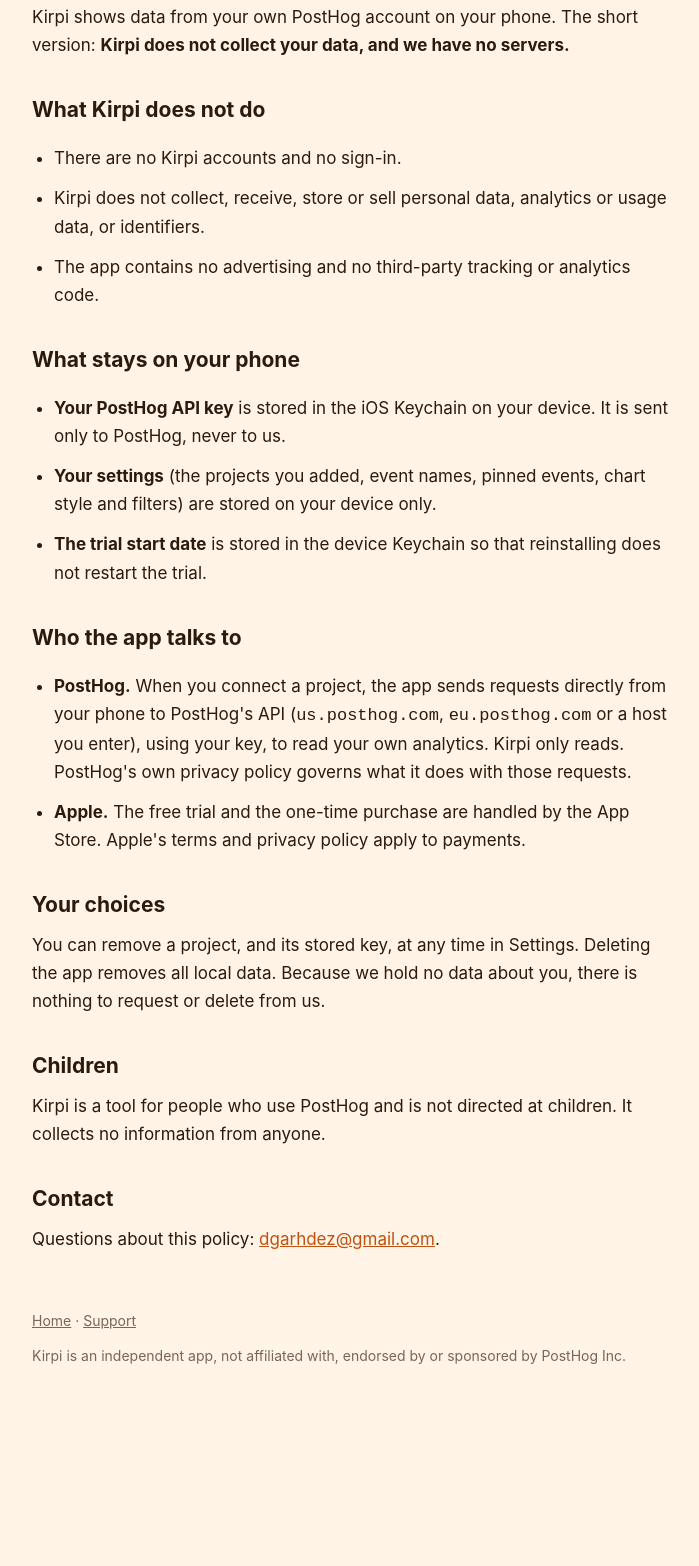
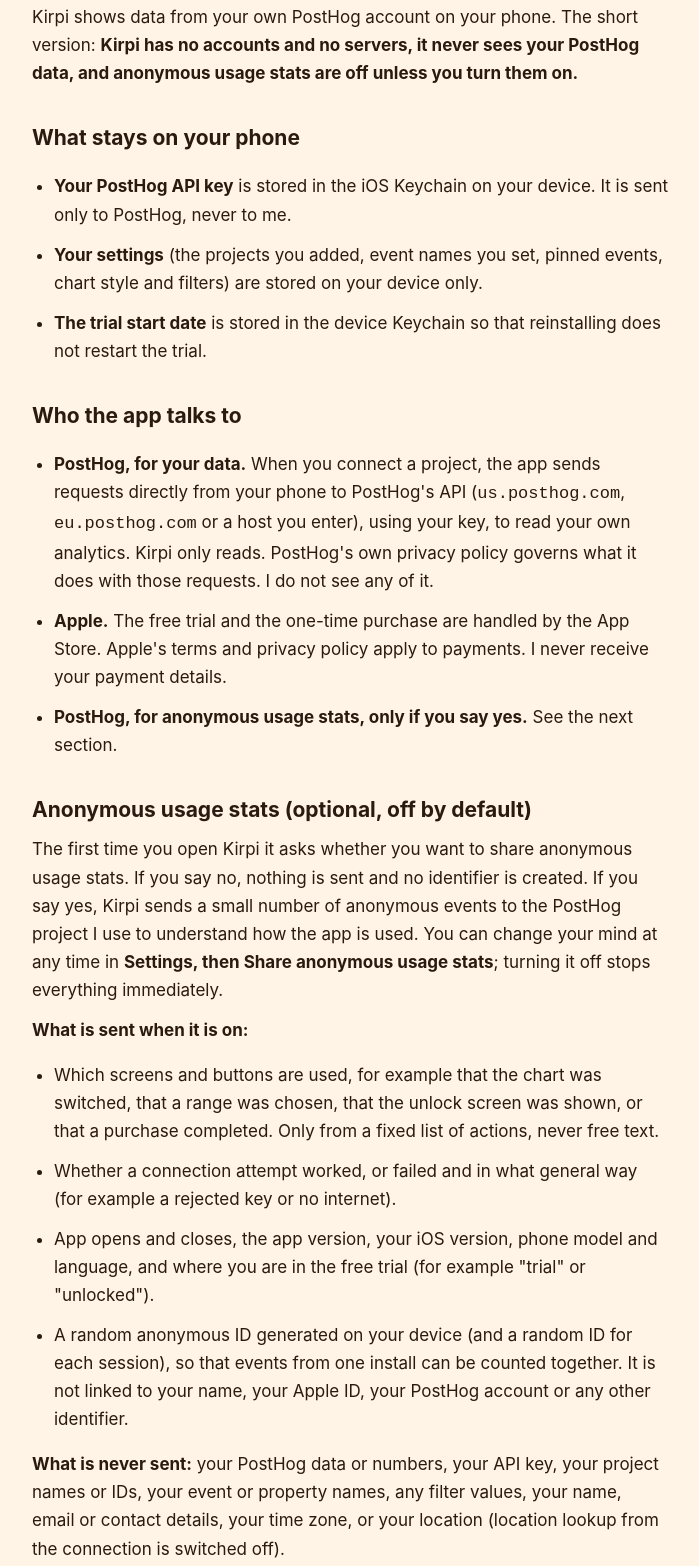
Before and after one commit to dgarhdez/kirpi-site, a plain HTML site: page privacy/index.html in a window 1280 px wide. Shown: the part 196-1762 px from the top of the page, without its empty margins (290-989 px from the left). Before the commit the page ends 1655 px from the top, so only its background shows below. Drawn offline with Linux system fonts and the light colour scheme.

Commit message:
Update site from the app repo

```diff
--- a/privacy/index.html
+++ b/privacy/index.html
@@ -4,7 +4,7 @@
 <meta charset="utf-8">
 <meta name="viewport" content="width=device-width, initial-scale=1">
 <title>Kirpi Privacy Policy</title>
-<meta name="description" content="Kirpi collects nothing. No accounts, no servers, no tracking.">
+<meta name="description" content="Kirpi has no accounts and no servers. Anonymous usage stats are off unless you turn them on.">
 <link rel="icon" href="../assets/icon.png">
 <link rel="stylesheet" href="../assets/style.css">
 </head>
@@ -14,33 +14,39 @@
   <h1>Privacy Policy</h1>
   <p class="updated">Last updated: 24 September 2026</p>
 
-  <p>Kirpi shows data from your own PostHog account on your phone. The short version: <strong>Kirpi does not collect your data, and we have no servers.</strong></p>
-
-  <h2>What Kirpi does not do</h2>
-  <ul>
-    <li>There are no Kirpi accounts and no sign-in.</li>
-    <li>Kirpi does not collect, receive, store or sell personal data, analytics or usage data, or identifiers.</li>
-    <li>The app contains no advertising and no third-party tracking or analytics code.</li>
-  </ul>
+  <p>Kirpi shows data from your own PostHog account on your phone. The short version: <strong>Kirpi has no accounts and no servers, it never sees your PostHog data, and anonymous usage stats are off unless you turn them on.</strong></p>
 
   <h2>What stays on your phone</h2>
   <ul>
-    <li><strong>Your PostHog API key</strong> is stored in the iOS Keychain on your device. It is sent only to PostHog, never to us.</li>
-    <li><strong>Your settings</strong> (the projects you added, event names, pinned events, chart style and filters) are stored on your device only.</li>
+    <li><strong>Your PostHog API key</strong> is stored in the iOS Keychain on your device. It is sent only to PostHog, never to me.</li>
+    <li><strong>Your settings</strong> (the projects you added, event names you set, pinned events, chart style and filters) are stored on your device only.</li>
     <li><strong>The trial start date</strong> is stored in the device Keychain so that reinstalling does not restart the trial.</li>
   </ul>
 
   <h2>Who the app talks to</h2>
   <ul>
-    <li><strong>PostHog.</strong> When you connect a project, the app sends requests directly from your phone to PostHog's API (<code>us.posthog.com</code>, <code>eu.posthog.com</code> or a host you enter), using your key, to read your own analytics. Kirpi only reads. PostHog's own privacy policy governs what it does with those requests.</li>
-    <li><strong>Apple.</strong> The free trial and the one-time purchase are handled by the App Store. Apple's terms and privacy policy apply to payments.</li>
+    <li><strong>PostHog, for your data.</strong> When you connect a project, the app sends requests directly from your phone to PostHog's API (<code>us.posthog.com</code>, <code>eu.posthog.com</code> or a host you enter), using your key, to read your own analytics. Kirpi only reads. PostHog's own privacy policy governs what it does with those requests. I do not see any of it.</li>
+    <li><strong>Apple.</strong> The free trial and the one-time purchase are handled by the App Store. Apple's terms and privacy policy apply to payments. I never receive your payment details.</li>
+    <li><strong>PostHog, for anonymous usage stats, only if you say yes.</strong> See the next section.</li>
   </ul>
 
+  <h2>Anonymous usage stats (optional, off by default)</h2>
+  <p>The first time you open Kirpi it asks whether you want to share anonymous usage stats. If you say no, nothing is sent and no identifier is created. If you say yes, Kirpi sends a small number of anonymous events to the PostHog project I use to understand how the app is used. You can change your mind at any time in <strong>Settings, then Share anonymous usage stats</strong>; turning it off stops everything immediately.</p>
+  <p><strong>What is sent when it is on:</strong></p>
+  <ul>
+    <li>Which screens and buttons are used, for example that the chart was switched, that a range was chosen, that the unlock screen was shown, or that a purchase completed. Only from a fixed list of actions, never free text.</li>
+    <li>Whether a connection attempt worked, or failed and in what general way (for example a rejected key or no internet).</li>
+    <li>App opens and closes, the app version, your iOS version, phone model and language, and where you are in the free trial (for example "trial" or "unlocked").</li>
+    <li>A random anonymous ID generated on your device (and a random ID for each session), so that events from one install can be counted together. It is not linked to your name, your Apple ID, your PostHog account or any other identifier.</li>
+  </ul>
+  <p><strong>What is never sent:</strong> your PostHog data or numbers, your API key, your project names or IDs, your event or property names, any filter values, your name, email or contact details, your time zone, or your location (location lookup from the connection is switched off).</p>
+  <p>These stats are processed by PostHog on its EU cloud (<code>eu.posthog.com</code>) on my behalf. The project is set to discard IP addresses, so they are not stored with the events. The stats are used only to improve Kirpi, are not used for advertising, and are never sold or shared. Because they are anonymous, I cannot tell which events came from you; turning the switch off simply stops any new ones.</p>
+
   <h2>Your choices</h2>
-  <p>You can remove a project, and its stored key, at any time in Settings. Deleting the app removes all local data. Because we hold no data about you, there is nothing to request or delete from us.</p>
+  <p>You can turn usage stats on or off at any time in Settings. You can remove a project, and its stored key, at any time in Settings. Deleting the app removes all local data.</p>
 
   <h2>Children</h2>
-  <p>Kirpi is a tool for people who use PostHog and is not directed at children. It collects no information from anyone.</p>
+  <p>Kirpi is a tool for people who use PostHog and is not directed at children. Usage stats are off by default and contain no personal information.</p>
 
   <h2>Contact</h2>
   <p>Questions about this policy: <a href="mailto:dgarhdez@gmail.com">dgarhdez@gmail.com</a>.</p>
```
Also changed, not shown: index.html (+1 -1 lines), support/index.html (+5 -1 lines).
